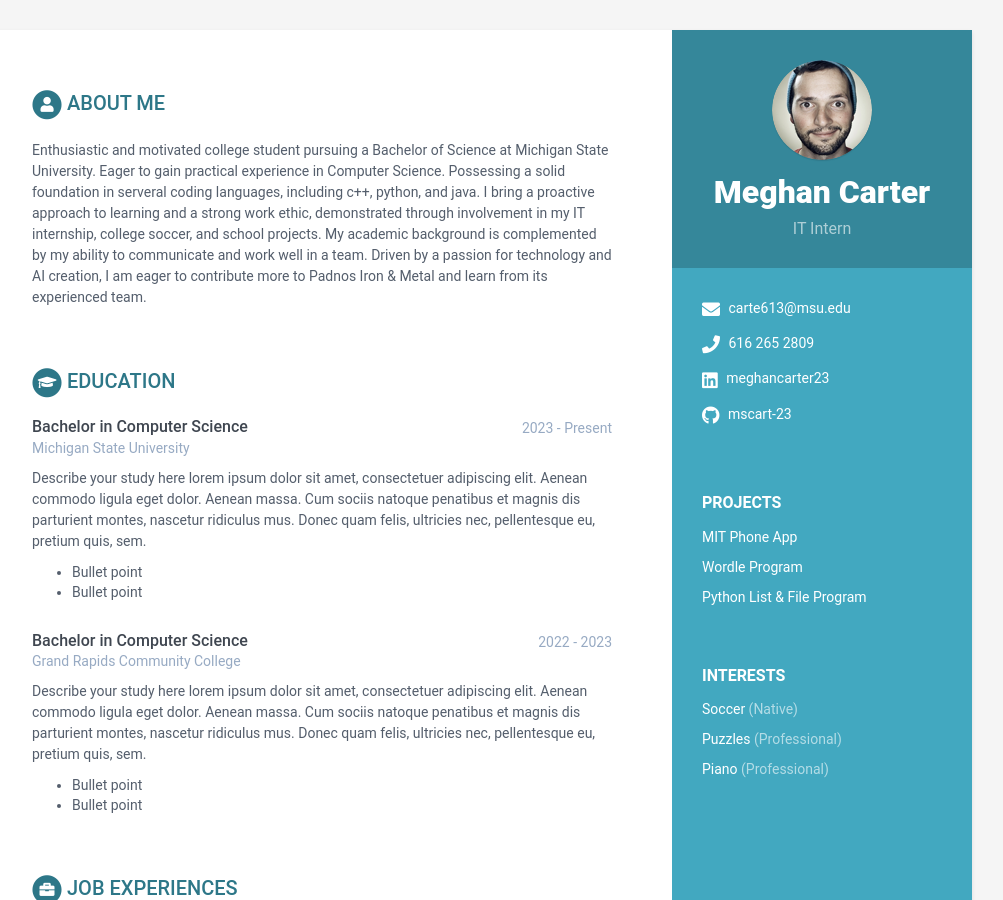
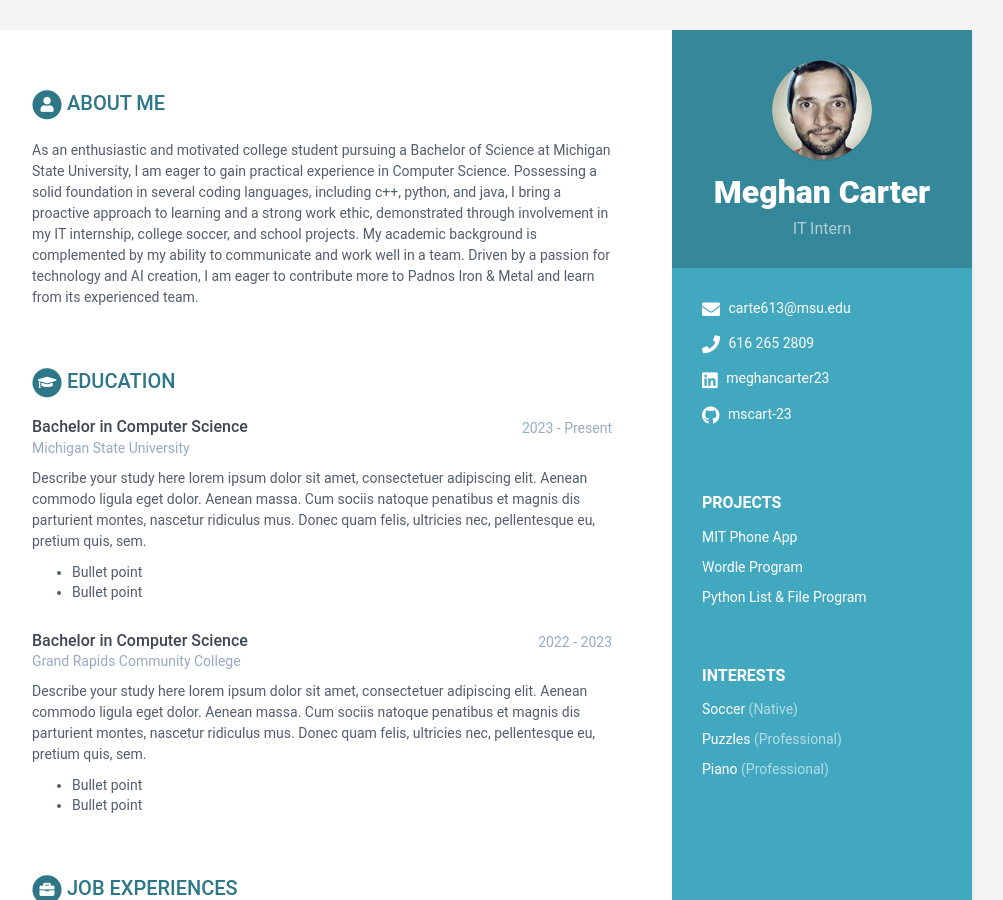
Before and after one commit to mscart-23/mscart-23.github.io, a Jekyll site: the page built from index.html, in a window 1280 px wide and 900 px high. Shown: the whole window, without its empty margins (168-1171 px from the left). Built offline with Jekyll 4.4.1, drawn with Linux system fonts in a browser that asks for light colours.

Commit message:
Fixed about me paragraph

```diff
--- a/_data/data.yml
+++ b/_data/data.yml
@@ -45,7 +45,7 @@ sidebar:
 career-profile:
     title: About Me
     summary: |
-      Enthusiastic and motivated college student pursuing a Bachelor of Science at Michigan State University. Eager to gain practical experience in Computer Science. Possessing a solid foundation in serveral coding languages, including c++, python, and java.
+      As an enthusiastic and motivated college student pursuing a Bachelor of Science at Michigan State University, I am eager to gain practical experience in Computer Science. Possessing a solid foundation in several coding languages, including c++, python, and java,
       I bring a proactive approach to learning and a strong work ethic, demonstrated through involvement in my IT internship, college soccer, and school projects. My academic background is complemented by my ability to communicate and work well in a team.
       Driven by a passion for technology and AI creation, I am eager to contribute more to Padnos Iron & Metal and learn from its experienced team.
 
```
